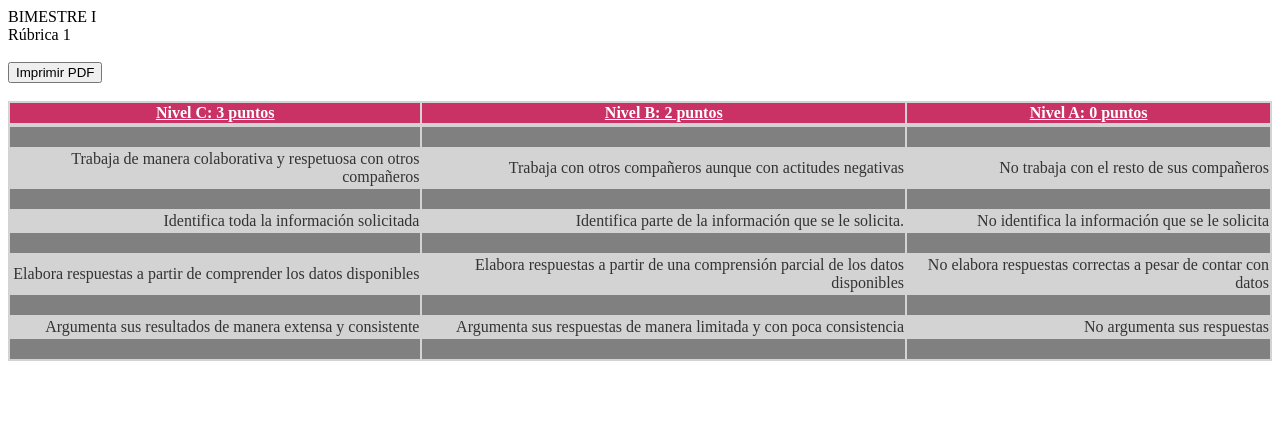
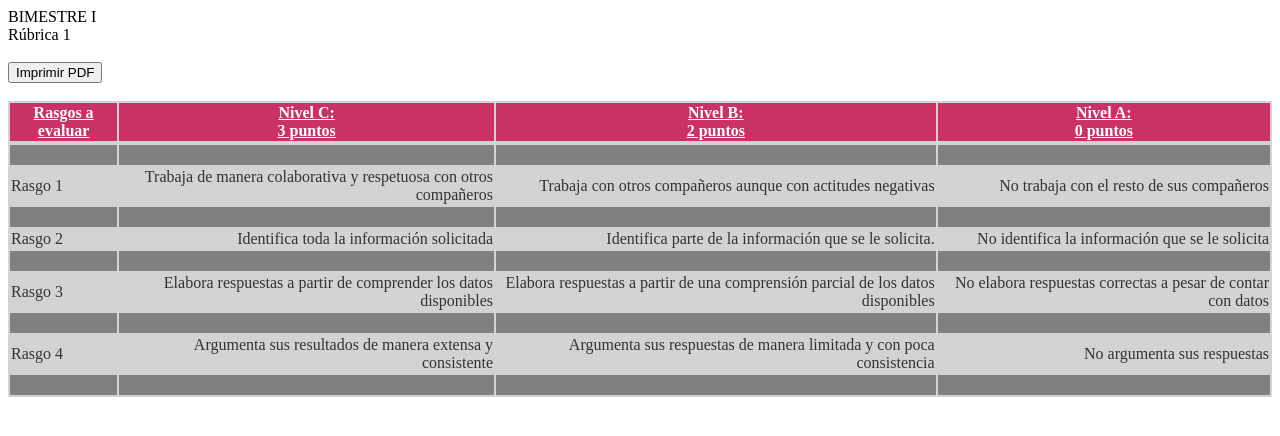
Before and after one commit to renebec/PROByEST2023_2, a plain HTML site: page docs/PopIt1.html in a window 1280 px wide. Drawn offline with Linux system fonts and the light colour scheme.

Commit message:
Add files via upload

```diff
--- a/docs/PopIt1.html
+++ b/docs/PopIt1.html
@@ -22,16 +22,16 @@
     <button onclick="printFunction()">Imprimir PDF</button><br><br>
 
                <thead style="background-color:#CA3165;color:white;">
-               <tr><th><u>Nivel C: 3 puntos</u></th><th><u>Nivel B: 2 puntos</u></th><th><u>Nivel A: 0 puntos</u></th><tr></thead>
-            <tr style="background-color:grey"><td align="right"> <br></td><td align="right"> </td><td align="right"> </td></tr>
-                <tr><td align="right">Trabaja de manera colaborativa y respetuosa con otros compañeros</td><td align="right">Trabaja con otros compañeros aunque con actitudes negativas</td><td align="right">No trabaja con el resto de sus compañeros</td></tr>
-            <tr style="background-color:grey"><td align="right"> <br></td><td align="right"> </td><td align="right"> </td></tr>
-                <tr><td align="right">Identifica toda la información solicitada</td><td align="right">Identifica parte de la información que se le solicita.</td><td align="right">No identifica la información que se le solicita</td></tr>
-            <tr style="background-color:grey"><td align="right"> <br></td><td align="right"> </td><td align="right"> </td></tr>
-                <tr><td align="right">Elabora respuestas a partir de comprender los datos disponibles</td><td align="right">Elabora respuestas a partir de una comprensión parcial de los datos disponibles</td><td align="right">No elabora respuestas correctas a pesar de contar con datos</td></tr>
-            <tr style="background-color:grey"><td align="right"> <br></td><td align="right"> </td><td align="right"> </td></tr>
-                <tr><td align="right">Argumenta sus resultados de manera extensa y consistente</td><td align="right">Argumenta sus respuestas de manera limitada y con poca consistencia</td><td align="right">No argumenta sus respuestas</td></tr>
-            <tr style="background-color:grey"><td align="right"> <br></td><td align="right"> </td><td align="right"> </td></tr>
+               <tr><th><u>Rasgos a evaluar</u></th><th><u>Nivel C: <br>3 puntos</u></th><th><u>Nivel B: <br>2 puntos</u></th><th><u>Nivel A: <br>0 puntos</u></th><tr></thead>
+            <tr style="background-color:grey"><td align="right"> <br></td><td align="right"> <br></td><td align="right"> </td><td align="right"> </td></tr>
+                <tr><td align="left"> Rasgo 1</td><td align="right">Trabaja de manera colaborativa y respetuosa con otros compañeros</td><td align="right">Trabaja con otros compañeros aunque con actitudes negativas</td><td align="right">No trabaja con el resto de sus compañeros</td></tr>
+            <tr style="background-color:grey"><td align="right"> <br></td><td align="right"> <br></td><td align="right"> </td><td align="right"> </td></tr>
+                <tr><td align="left"> Rasgo 2</td><td align="right">Identifica toda la información solicitada</td><td align="right">Identifica parte de la información que se le solicita.</td><td align="right">No identifica la información que se le solicita</td></tr>
+            <tr style="background-color:grey"><td align="right"> <br></td><td align="right"> <br></td><td align="right"> </td><td align="right"> </td></tr>
+                <tr><td align="left"> Rasgo 3</td><td align="right">Elabora respuestas a partir de comprender los datos disponibles</td><td align="right">Elabora respuestas a partir de una comprensión parcial de los datos disponibles</td><td align="right">No elabora respuestas correctas a pesar de contar con datos</td></tr>
+            <tr style="background-color:grey"><td align="right"> <br></td><td align="right"> <br></td><td align="right"> </td><td align="right"> </td></tr>
+                <tr><td align="left"> Rasgo 4</td><td align="right">Argumenta sus resultados de manera extensa y consistente</td><td align="right">Argumenta sus respuestas de manera limitada y con poca consistencia</td><td align="right">No argumenta sus respuestas</td></tr>
+            <tr style="background-color:grey"><td align="right"> <br></td><td align="right"> <br></td><td align="right"> </td><td align="right"> </td></tr>
                 </table>
 
 <br>
```
